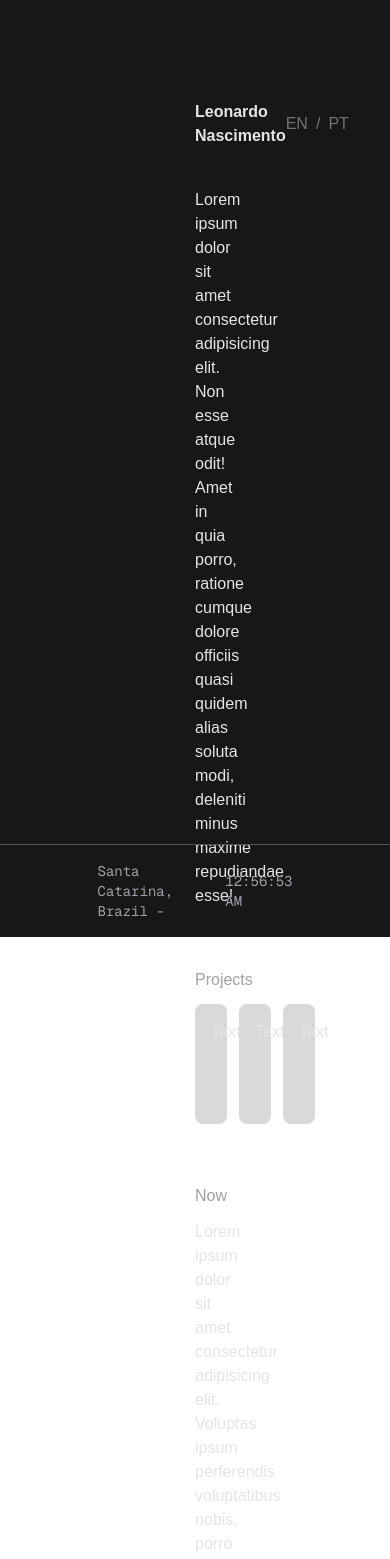
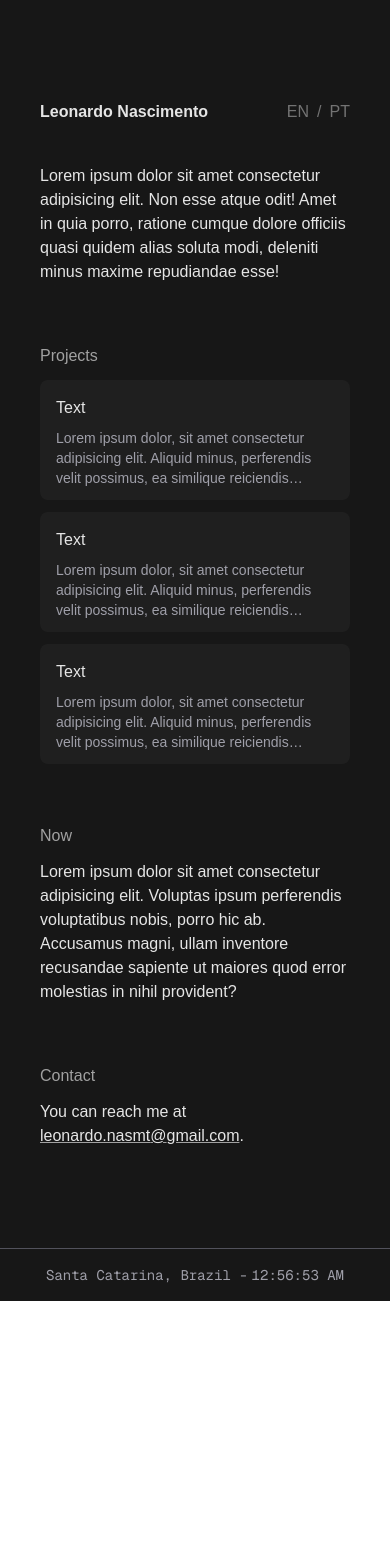
Before and after one commit to leonardonasc/portfolio, a Next.js app: page / in a window 390 px wide. Shown: the top 1559 px of the page. After the commit the page ends 1301 px from the top, so only its background shows below. Built offline with nearby package versions, Linux system fonts and the light colour scheme.

Commit message:
mobile ver

```diff
--- a/src/app/page.tsx
+++ b/src/app/page.tsx
@@ -1,6 +1,5 @@
 import Content from "@/components/content";
 import Footer from "@/components/footer";
-import Image from "next/image";
 
 export default function Home() {
   return (
--- a/src/components/content.tsx
+++ b/src/components/content.tsx
@@ -8,7 +8,7 @@ export default function Content() {
     const domain = "gmail.com";
 
     return (
-        <div className="w-[50%] h-screen flex flex-col gap-y-15 py-25 px-30 text-neutral-200">
+        <div className="md:w-[50%] min-h-screen flex flex-col gap-y-15 py-25 px-10 md:px-30 text-neutral-200">
             <div className="flex flex-col gap-y-10">
                 <div className="flex justify-between items-center">
                     <h1 className="font-semibold text-neutral-200">Leonardo Nascimento</h1>
@@ -18,7 +18,7 @@ export default function Content() {
             </div>
             <div className="flex flex-col gap-y-1">
                 <h3 className="mb-2 text-md text-neutral-400">Projects</h3>
-                <div className="flex gap-x-3 justify-between">
+                <div className="flex flex-col md:flex-row gap-y-3 md:gap-x-3 justify-between">
                     <Projects />
                     <Projects />
                     <Projects />
--- a/src/components/footer.tsx
+++ b/src/components/footer.tsx
@@ -4,7 +4,7 @@ export default function Footer() {
 
     return (
         <div className="w-full flex justify-center items-center border-t border-t-zinc-600 text-zinc-400">
-            <div className="w-[50%] py-4 flex gap-x-1 justify-end items-center font-mono text-sm">
+            <div className="w-full md:w-[50%] py-4 flex gap-x-1 justify-center md:justify-end items-center font-mono text-sm">
                 Santa Catarina, Brazil - <TextClock />
             </div>
         </div>
--- a/src/components/projects.tsx
+++ b/src/components/projects.tsx
@@ -1,7 +1,7 @@
 
 export default function Projects() {
   return (
-    <div className="bg-neutral-700/20 w-[35%] h-30 p-4 rounded-lg">
+    <div className="bg-neutral-700/20 md:w-[35%] h-30 p-4 rounded-lg">
         <h1 className="mb-2 text-md">Text</h1>
         <p className="line-clamp-3 text-sm text-zinc-400">Lorem ipsum dolor, sit amet consectetur adipisicing elit. Aliquid minus, perferendis velit possimus, ea similique reiciendis ducimus</p>
     </div>
```
